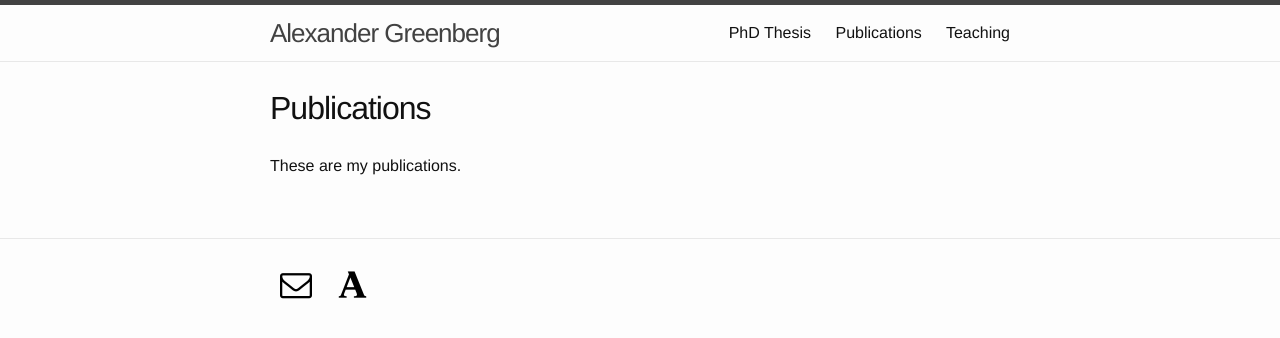
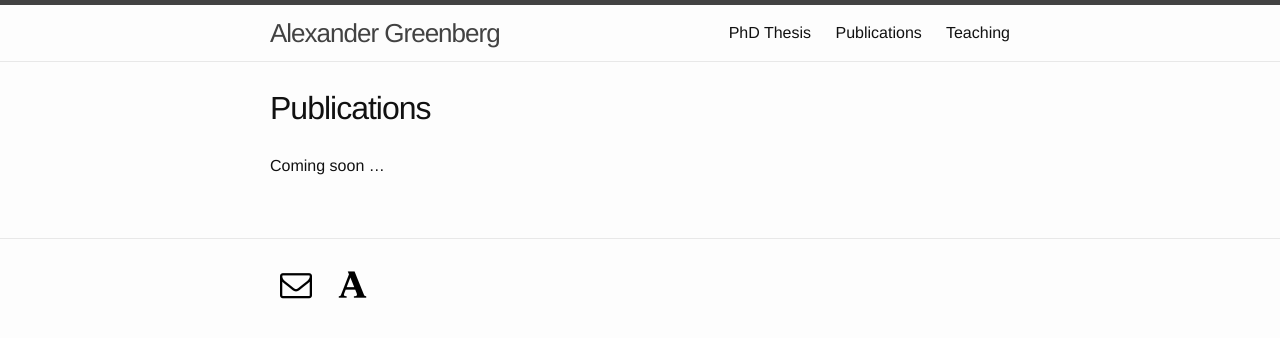
Before and after one commit to alexandergreenberg/alexandergreenberg.github.io, a Jekyll site: the page built from 02_Publications.md, in a window 1280 px wide. Shown: the top 338 px of the page. Built offline with Jekyll 4.4.1, drawn with Linux system fonts in a browser that asks for light colours; some web fonts are replaced.

Commit message:
Update 02_Publications.md

```diff
--- a/02_Publications.md
+++ b/02_Publications.md
@@ -4,4 +4,4 @@ title: Publications
 permalink: /publications/
 ---
 
-These are my publications.
+Coming soon ...
```
